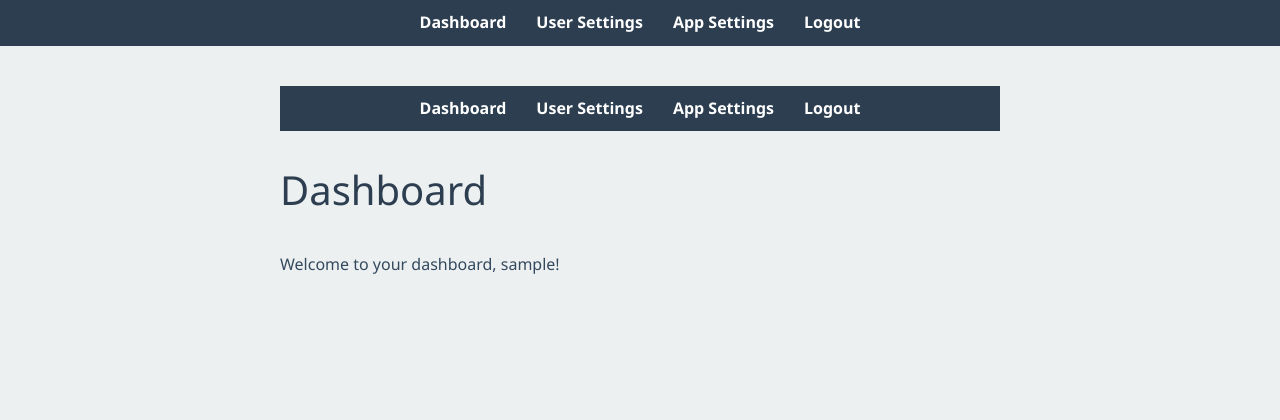
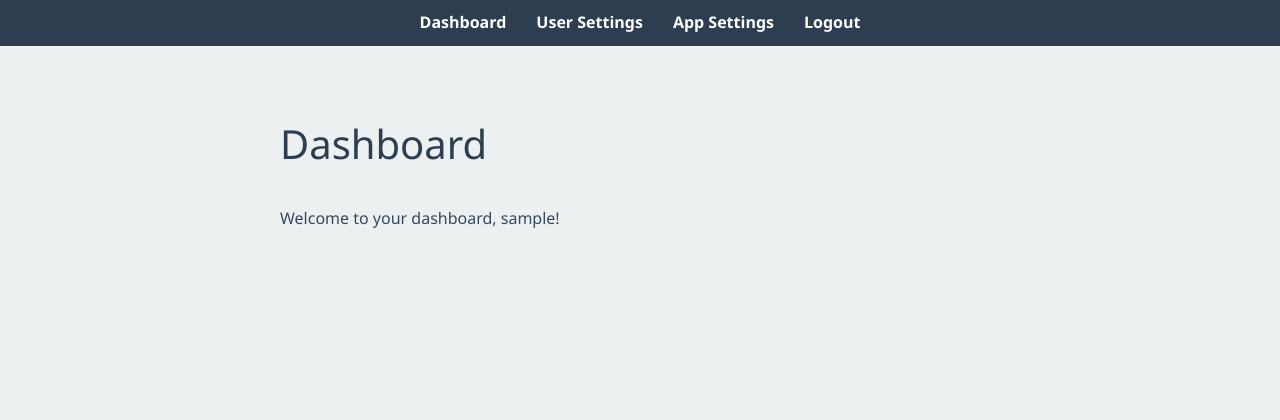
Before and after one commit to PadsterH2012/Py_Flask_Boilerplate, a Flask app: page /dashboard in a window 1280 px wide. Shown: the top 420 px of the page. Run offline with Flask 3, Linux system fonts and the light colour scheme; the visitor is signed in with stand-in values (Sample User, id 1); tables that the repository leaves empty hold one stand-in row (values such as "Sample post").

Commit message:
Removed duplicate header and logout script from the dashboard template.

```diff
--- a/backend/templates/dashboard.html
+++ b/backend/templates/dashboard.html
@@ -3,34 +3,6 @@
 {% block title %}Dashboard{% endblock %}
 
 {% block content %}
-    <header>
-        <nav>
-            <ul>
-                <li><a href="{{ url_for('dashboard') }}">Dashboard</a></li>
-                <li><a href="{{ url_for('user_settings') }}">User Settings</a></li>
-                <li><a href="{{ url_for('app_settings') }}">App Settings</a></li>
-                <li><a href="#" id="logoutButton">Logout</a></li>
-            </ul>
-        </nav>
-    </header>
-
     <h1>Dashboard</h1>
     <p>Welcome to your dashboard, {{ username }}!</p>
-
-    <script>
-    document.getElementById('logoutButton').addEventListener('click', function(e) {
-        e.preventDefault();
-        fetch('/logout', {
-            method: 'POST',
-        })
-        .then(response => response.json())
-        .then(data => {
-            window.location.href = '/';
-        })
-        .catch((error) => {
-            console.error('Error:', error);
-            alert('An error occurred during logout.');
-        });
-    });
-    </script>
 {% endblock %}
```
